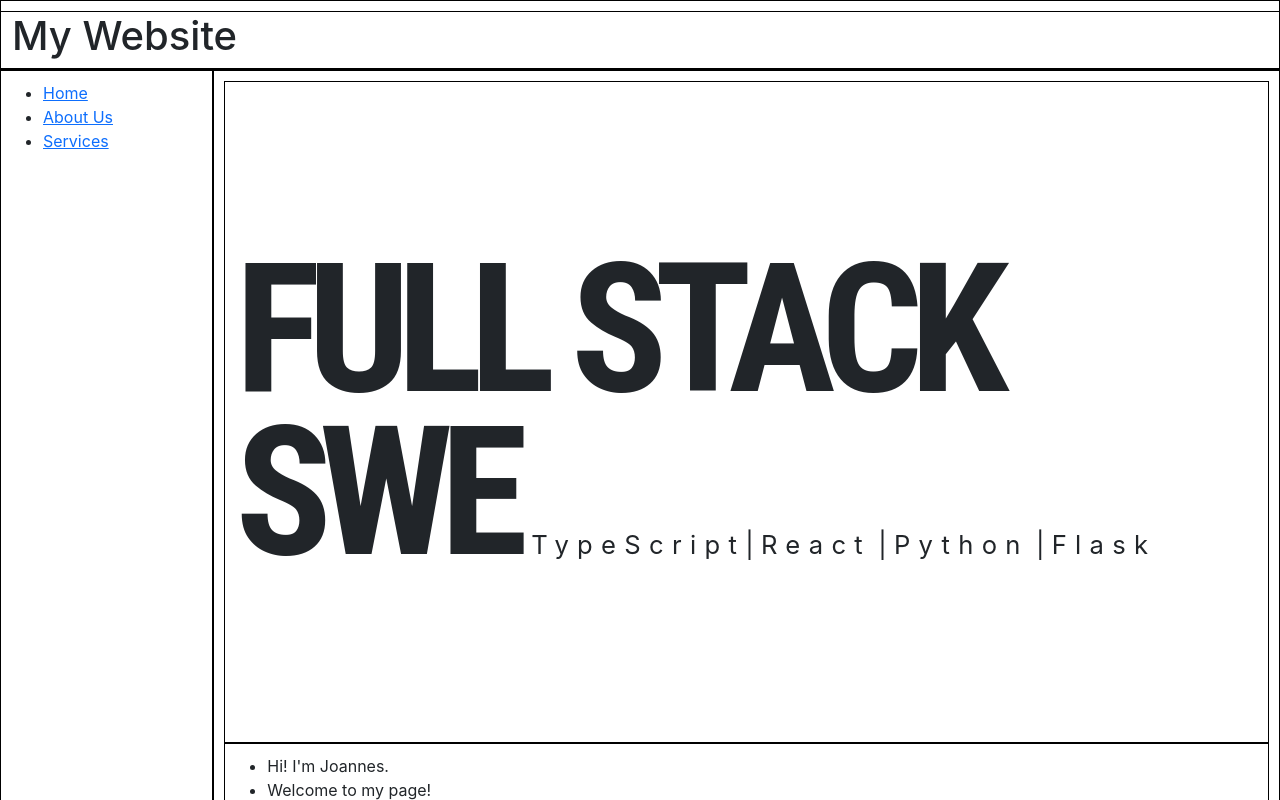
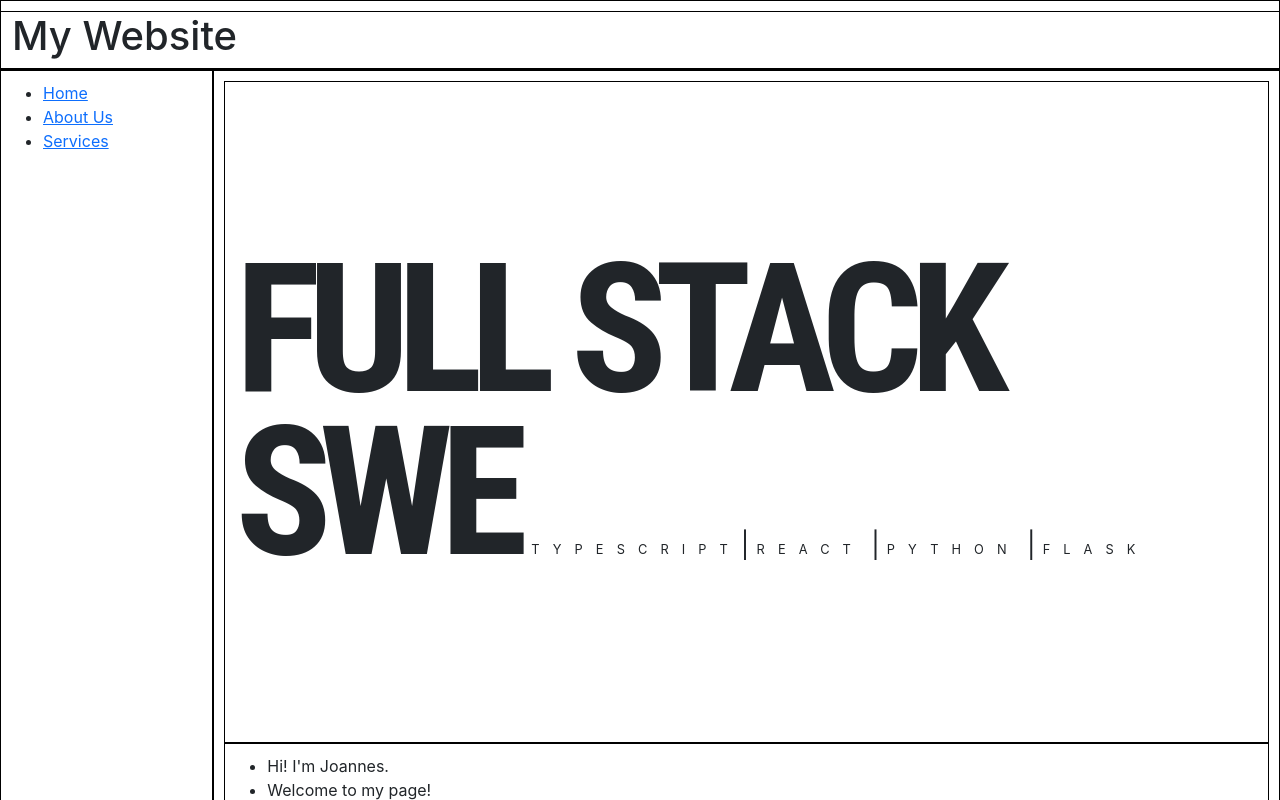
Before and after one commit to JoHeyJo/website-2.0, a React (Create React App) app: page / in a window 1280 px wide. Shown: the top 800 px of the page. Built offline with nearby package versions, Linux system fonts and the light colour scheme.

Commit message:
responsive main section in Banner. wip: when swtiching from landscape to portrait and back to landscape there is a bug that doesn't allow icons/text to change

```diff
--- a/src/styles/Banner.css
+++ b/src/styles/Banner.css
@@ -46,6 +46,26 @@
   letter-spacing: .518rem;
 }
 
+.tech {
+  letter-spacing: 1rem;
+  font-size: 1.25rem;
+  text-transform: uppercase;
+}
+
+/* Handle tech font on smaller screesn < 1600 */
+@media (max-width: 1645px){
+  .tech {
+      letter-spacing: .918rem;
+    }
+}
+
+@media (max-width: 1545px){
+  .tech {
+      letter-spacing: .818rem;
+      font-size: 1vw;
+    }
+}
+
 #Banner-sub {
   align-items: baseline;
 }
@@ -59,6 +79,6 @@
 /* Handle devicons on smallers screens <915 */
 @media (max-width: 915px){
   i {
-    font-size: 3rem;
+    font-size: 2rem;
   }
 }
```
